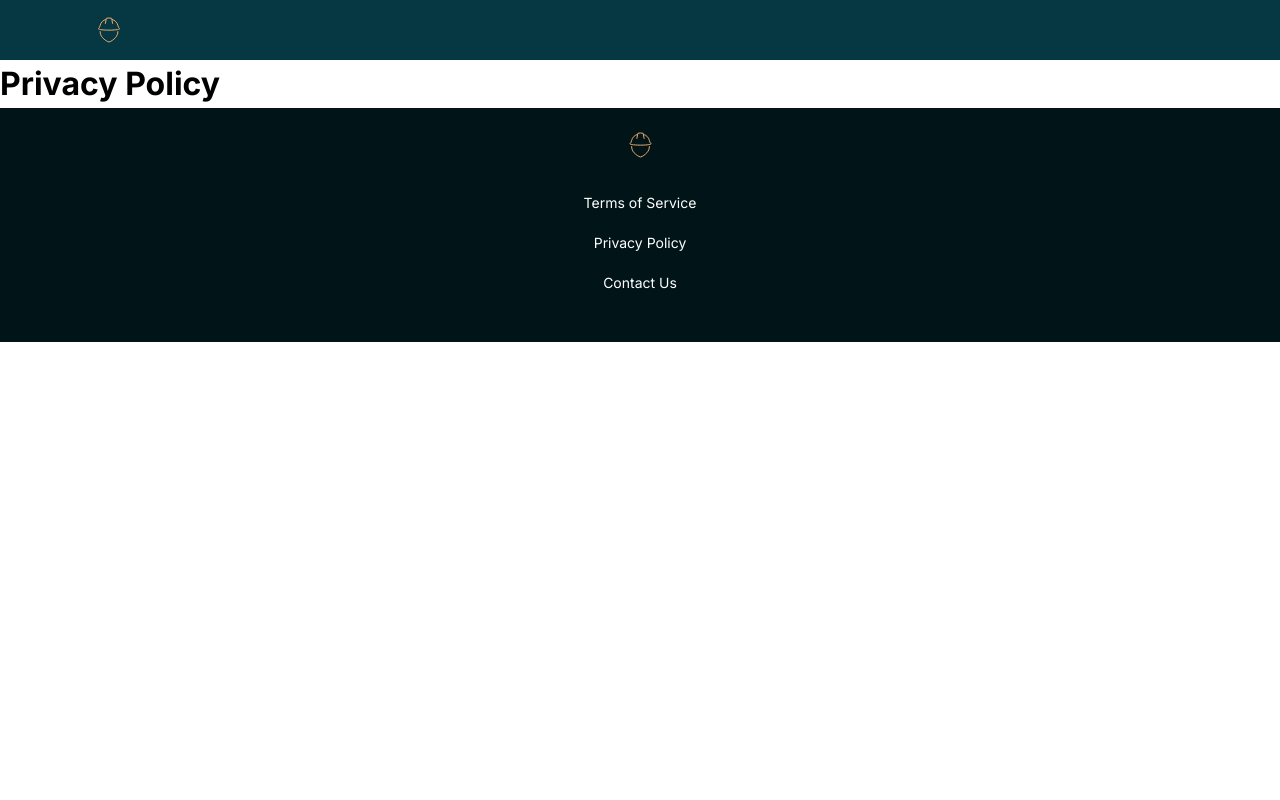
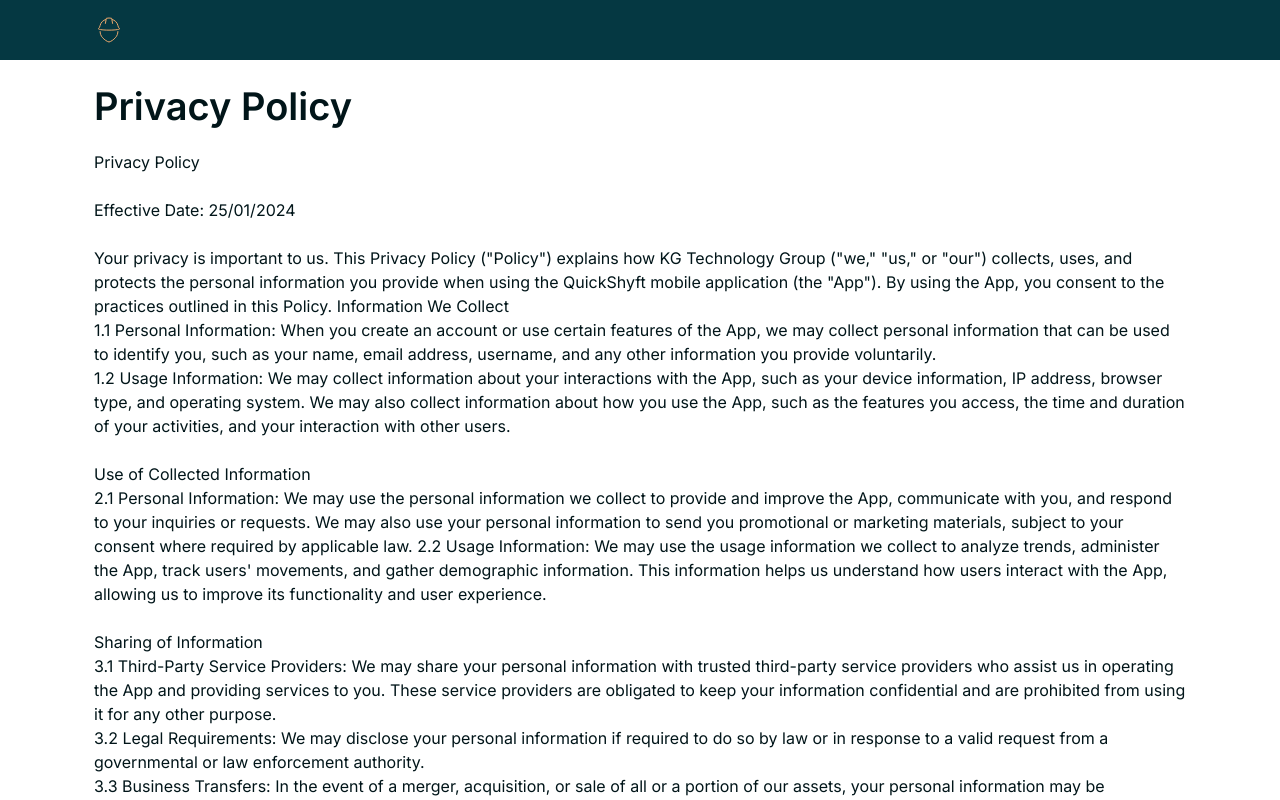
Before and after one commit to ThabisoMagwaza/quickshyft-website, a Next.js app: page /privacy-policy in a window 1280 px wide. Shown: the top 800 px of the page. Built offline with nearby package versions, Linux system fonts and the light colour scheme.

Commit message:
feat: addded privacy policy

```diff
--- a/src/app/privacy-policy/page.js
+++ b/src/app/privacy-policy/page.js
@@ -1,7 +1,9 @@
+import PrivacyPolicy from '@/components/PrivacyPolicy';
+
 export default function Page() {
   return (
-    <div>
-      <h1>Privacy Policy</h1>
-    </div>
+    <main>
+      <PrivacyPolicy />
+    </main>
   );
 }
--- /dev/null
+++ b/src/components/PrivacyPolicy/PrivacyPolicy.js
@@ -0,0 +1,116 @@
+'use client';
+import styled from 'styled-components';
+import MaxWidthWrapper from '../MaxWidthWrapper';
+import Heading1 from '../Heading1';
+import { COLORS } from '@/lib/constants';
+
+function PrivacyPolicy() {
+  return (
+    <Wrapper>
+      <Heading1>Privacy Policy</Heading1>
+
+      <Text>
+        Privacy Policy
+        <br />
+        <br />
+        Effective Date: 25/01/2024
+        <br />
+        <br />
+        Your privacy is important to us. This Privacy Policy
+        (&quot;Policy&quot;) explains how KG Technology Group (&quot;we,&quot;
+        &quot;us,&quot; or &quot;our&quot;) collects, uses, and protects the
+        personal information you provide when using the QuickShyft mobile
+        application (the &quot;App&quot;). By using the App, you consent to the
+        practices outlined in this Policy. Information We Collect <br />
+        1.1 Personal Information: When you create an account or use certain
+        features of the App, we may collect personal information that can be
+        used to identify you, such as your name, email address, username, and
+        any other information you provide voluntarily. <br />
+        1.2 Usage Information: We may collect information about your
+        interactions with the App, such as your device information, IP address,
+        browser type, and operating system. We may also collect information
+        about how you use the App, such as the features you access, the time and
+        duration of your activities, and your interaction with other users.
+        <br />
+        <br />
+        Use of Collected Information <br />
+        2.1 Personal Information: We may use the personal information we collect
+        to provide and improve the App, communicate with you, and respond to
+        your inquiries or requests. We may also use your personal information to
+        send you promotional or marketing materials, subject to your consent
+        where required by applicable law. 2.2 Usage Information: We may use the
+        usage information we collect to analyze trends, administer the App,
+        track users&apos; movements, and gather demographic information. This
+        information helps us understand how users interact with the App,
+        allowing us to improve its functionality and user experience.
+        <br />
+        <br />
+        Sharing of Information <br />
+        3.1 Third-Party Service Providers: We may share your personal
+        information with trusted third-party service providers who assist us in
+        operating the App and providing services to you. These service providers
+        are obligated to keep your information confidential and are prohibited
+        from using it for any other purpose. <br />
+        3.2 Legal Requirements: We may disclose your personal information if
+        required to do so by law or in response to a valid request from a
+        governmental or law enforcement authority. <br />
+        3.3 Business Transfers: In the event of a merger, acquisition, or sale
+        of all or a portion of our assets, your personal information may be
+        transferred as part of the transaction. We will notify you via email or
+        prominent notice on the App of any change in ownership or the use of
+        your personal information. Security <br />
+        We take reasonable measures to protect the personal information you
+        provide through the App against unauthorized access, disclosure,
+        alteration, or destruction. However, no method of transmission over the
+        internet or electronic storage is completely secure, and we cannot
+        guarantee the absolute security of your information. Children&apos;s
+        Privacy <br />
+        The App is not intended for use by individuals under the age of [minimum
+        age required by law]. We do not knowingly collect personal information
+        from children under the age specified by applicable law. If we become
+        aware that we have collected personal information from a child without
+        parental consent, we will take steps to remove that information from our
+        systems.
+        <br />
+        <br />
+        Third-Party Links <br />
+        The App may contain links to third-party websites or services that are
+        not operated or controlled by us. This Policy does not apply to such
+        third-party websites or services. We encourage you to review the privacy
+        policies of those third parties before providing any personal
+        information.
+        <br />
+        <br />
+        Changes to the Policy <br />
+        We may update this Policy from time to time to reflect changes in our
+        practices or legal obligations. We will notify you of any material
+        changes by posting the updated Policy on the App. Your continued use of
+        the App after the effective date of the revised Policy constitutes your
+        acceptance of the changes.
+        <br />
+        <br />
+        Contact Us <br />
+        If you have any questions, concerns, or requests regarding this Policy
+        or our privacy practices, please contact us at info@quickshyft.com.
+        <br />
+        <br />
+        Thank you for using QuickShyft!
+      </Text>
+    </Wrapper>
+  );
+}
+
+const Wrapper = styled(MaxWidthWrapper)`
+  display: flex;
+  flex-direction: column;
+  gap: 20px;
+
+  padding-top: 24px;
+  padding-bottom: 24px;
+`;
+
+const Text = styled.p`
+  color: ${COLORS.Primary5};
+`;
+
+export default PrivacyPolicy;
--- /dev/null
+++ b/src/components/PrivacyPolicy/index.js
@@ -0,0 +1,2 @@
+export * from './PrivacyPolicy';
+export { default } from './PrivacyPolicy';
```
